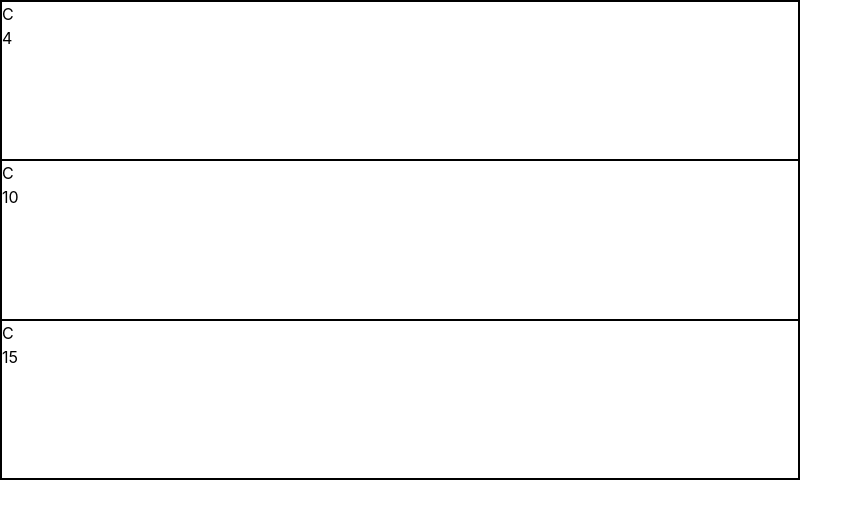
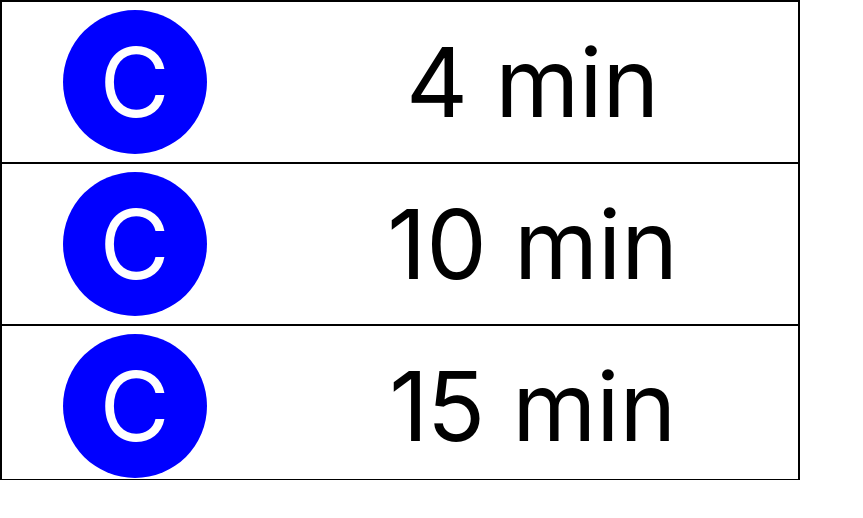
Before and after one commit to macolby14/mta-stops-tracker, a React (Create React App) app in the folder mta-fe/: page / in a window 1280 px wide. Shown: the top 518 px of the page, without its empty margins (0-863 px from the left). Built offline with nearby package versions, Linux system fonts and the light colour scheme.

Commit message:
add - basic stop displays

```diff
--- a/mta-fe/src/App.css
+++ b/mta-fe/src/App.css
@@ -24,9 +24,45 @@
 }
 
 .NextTimesContainerChild {
-    flex: 1 0 33.3333%;
+    flex: 0 0 33.3333%;
     /*
     temporary
     */
     border: 1px solid black;
 }
+
+.NextTimesItem {
+    display: flex;
+    flex-direction: row;
+    position: relative;
+}
+
+.NextTimesItemContent {
+    display: flex;
+    align-items: center;
+    justify-content: center;
+    font-size: 6rem;
+    padding: 8px;
+}
+
+.NextTimesItemContainer {
+    flex: 0 0 33.333%;
+    display: flex;
+    align-items: center;
+    align-content: center;
+}
+
+.NextTimesItemCircle {
+    background-color: blue;
+    color: white;
+    border-radius: 100%;
+    height: 100%;
+    aspect-ratio: 1;
+    display: flex;
+    align-items: center;
+    justify-content: center;
+}
+
+.NextTimesItemTime {
+    flex: 0 0 66.666%;
+}
--- a/mta-fe/src/App.tsx
+++ b/mta-fe/src/App.tsx
@@ -32,8 +32,14 @@ function App() {
                 {nextStops.map((stopTime) => {
                     return (
                         <div className="NextTimesContainerChild NextTimesItem">
-                            <div>C</div>
-                            <div>{stopTime}</div>
+                            <div className="NextTimesItemContent NextTimesItemContainer">
+                                <div className="NextTimesItemCircle">
+                                    <div>C</div>
+                                </div>
+                            </div>
+                            <div className="NextTimesItemContent NextTimesItemTime">
+                                {stopTime} min
+                            </div>
                         </div>
                     );
                 })}
```
